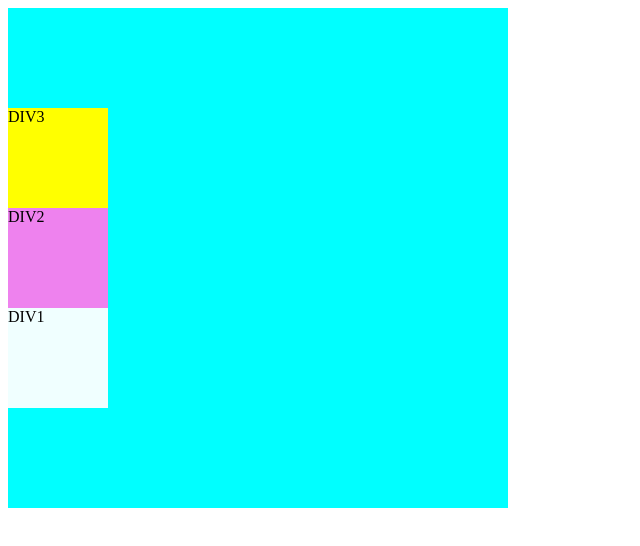
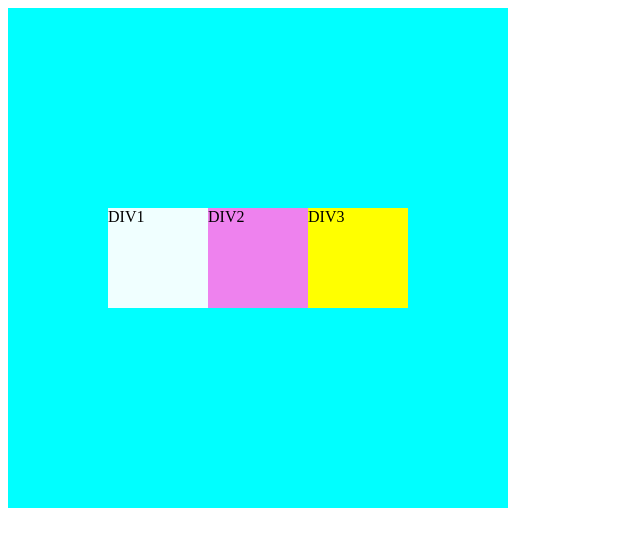
Before and after one commit to nonuabi/flex, a plain HTML site: page rough work/index.html in a window 1280 px wide. Shown: the whole page, without its empty margins (0-640 px from the left). Drawn offline with Linux system fonts and the light colour scheme.

Commit message:
learn about align items

```diff
--- a/rough work/css/style.css
+++ b/rough work/css/style.css
@@ -3,26 +3,30 @@
   width: 500px;
   background-color: aqua;
   display: flex;
-  flex-direction: column-reverse;
-
+  flex-direction: row;
+  align-items: center;
   justify-content: center;
 }
 #container div {
   height: 100px;
+  max-height: 400px;
   width: 100px;
 }
 #div1 {
   background-color: azure;
+  /* margin: 10px; */
   /* flex-shrink: 4; */
   /* flex-grow: 4; */
 }
 #div2 {
   background-color: violet;
+  /* margin: 30px; */
   /* flex-grow: 1; */
   /* flex-shrink: 1; */
 }
 #div3 {
   background-color: yellow;
+  /* margin: 50px; */
 }
 /*
 #div4 {
```
